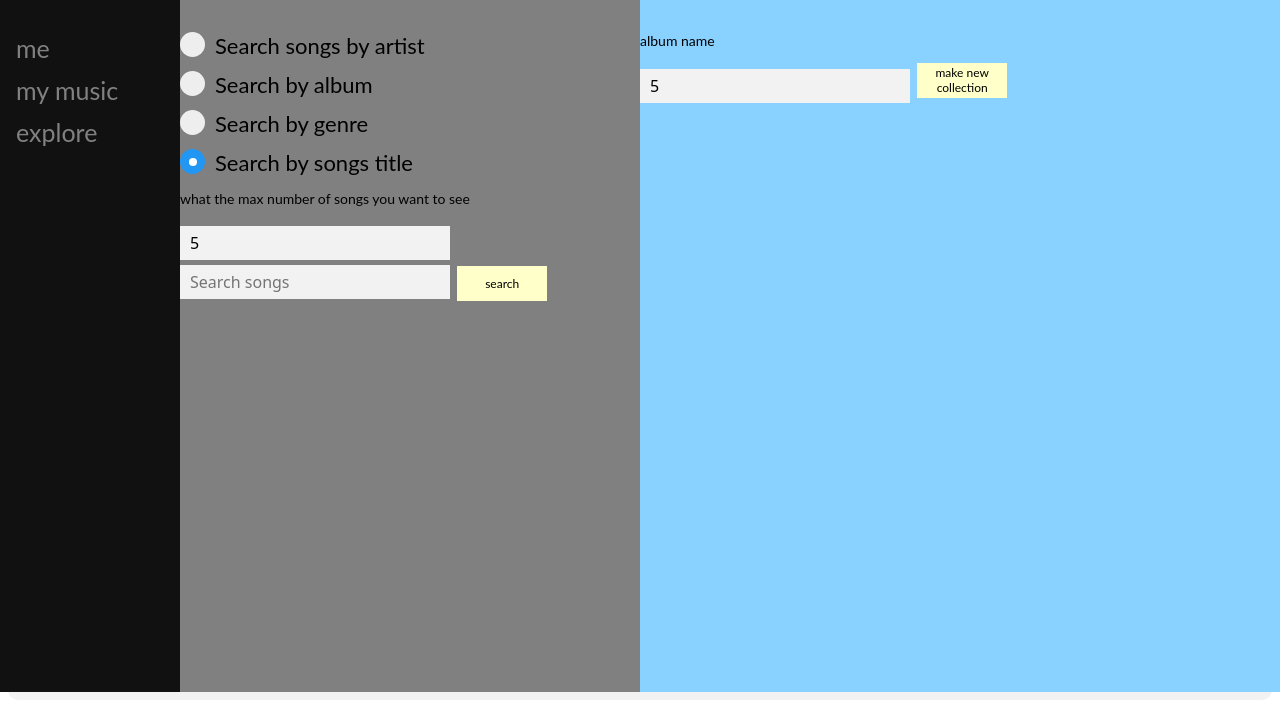
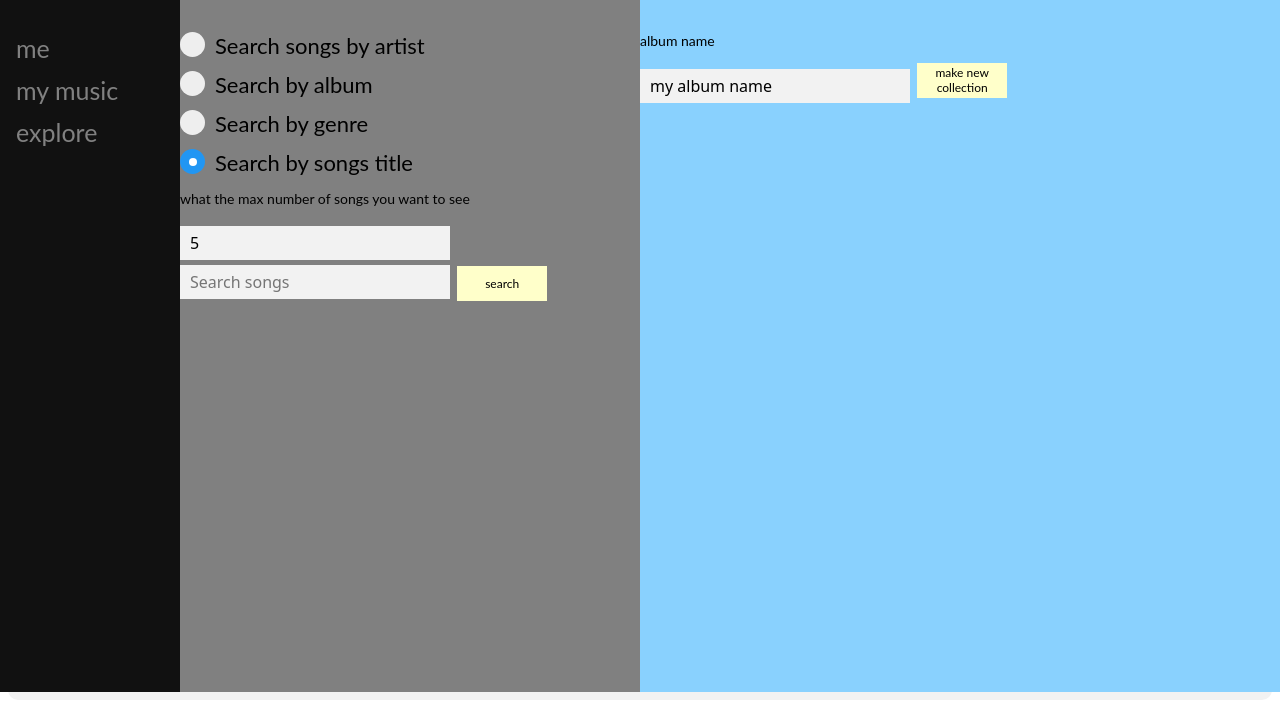
Before and after one commit to amb8489/music_DB, a Flask app: template website/templates/userpage.html in a window 1280 px wide, after a click on "explore". Shown: the part 108-816 px from the top of the page. Run offline with Flask 2, Linux system fonts and the light colour scheme; the template is opened without the code that fills it, so the values that code supplies are empty.

Commit message:
alb name

```diff
--- a/website/templates/userpage.html
+++ b/website/templates/userpage.html
@@ -220,7 +220,7 @@
               <h2>new album</h2>
               <form class="" action="index.html" method="post">
                 <p style="font-size: 14px;">album name</p>
-                <input class="input2" type="text" id="amount" name="amount" value="5" placeholder="max amount to show ...">
+                <input class="input2" type="text" id="amount" name="amount" value="my album name" placeholder="max amount to show ...">
                 </label>
                 <button class="buttonEXP" style="test-align: center;" ; type="submit" value=search>make new collection</button>
               </form>
```
